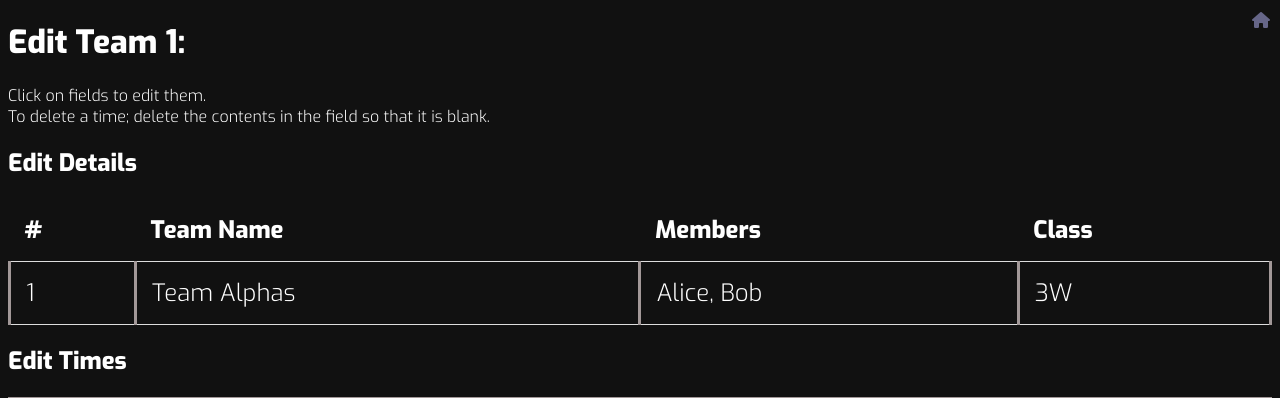
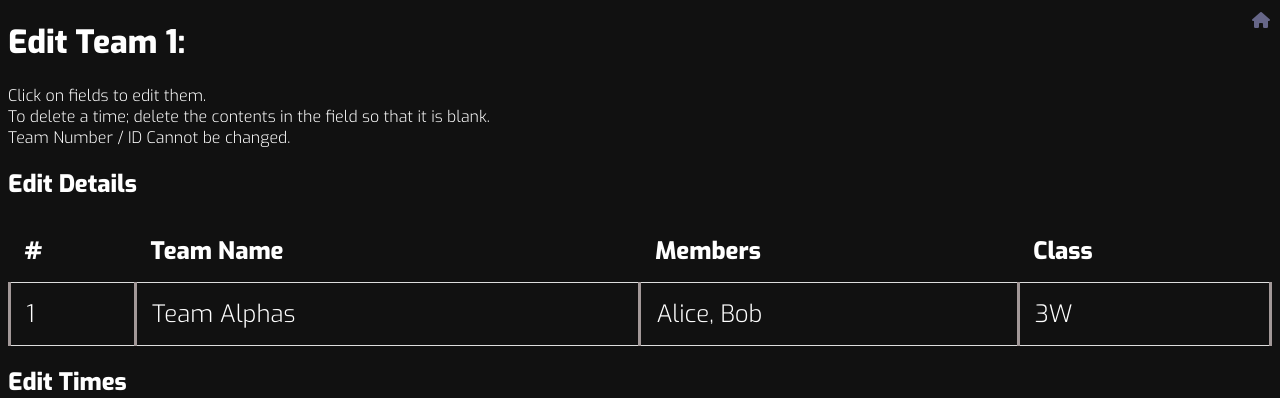
Before and after one commit to AngusClayton/F1_LEADERBOARD, a Flask app: page /editTeam/1 in a window 1280 px wide. Shown: the top 398 px of the page. Run offline with Flask 3, Linux system fonts and the light colour scheme; data comes from the database, SQL or seed files in the repository; both versions use the stored data as it was after the commit; parts of the project's set-up code (start-up, migrations or seed data) failed here and were passed over.

Commit message:
Added more info to edit team page

```diff
--- a/templates/editAteam.html
+++ b/templates/editAteam.html
@@ -47,7 +47,7 @@
         <i class="fas fa-home"></i>
     </a>
     <h1>Edit Team {{team.id}}:</h1>
-    <p>Click on fields to edit them. <br> To delete a time; delete the contents in the field so that it is blank.</p>
+    <p>Click on fields to edit them. <br> To delete a time; delete the contents in the field so that it is blank.<br>Team Number / ID Cannot be changed.</p>
     <h2>Edit Details</h2>
     <table id="detailsTable">
         <colgroup>
```
Also changed, not shown: test.db.
